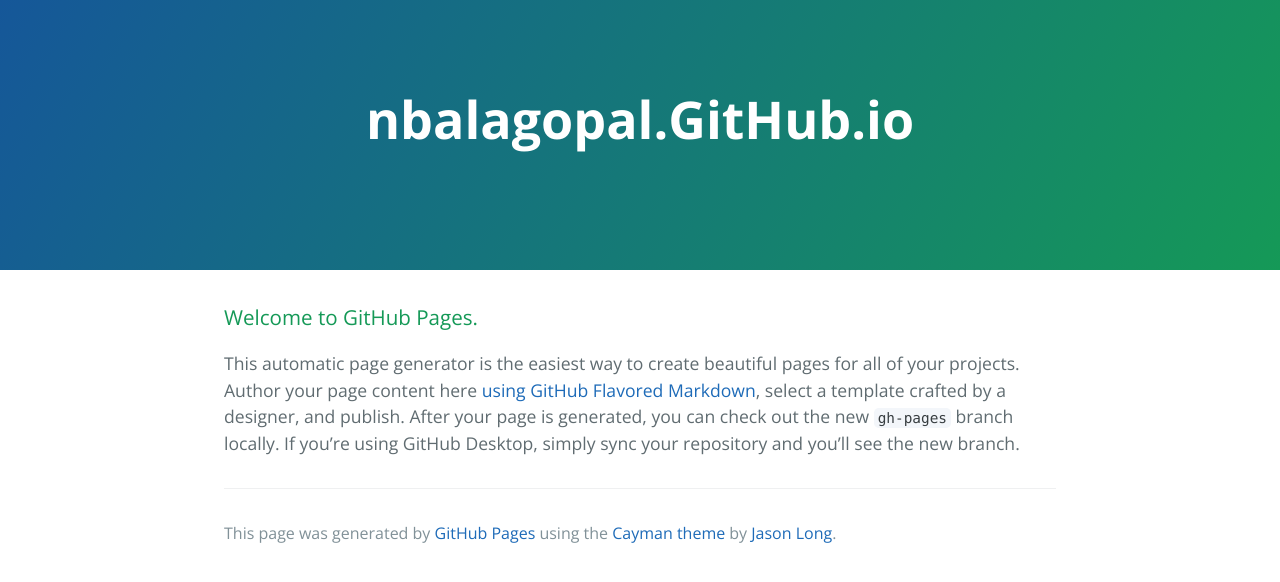
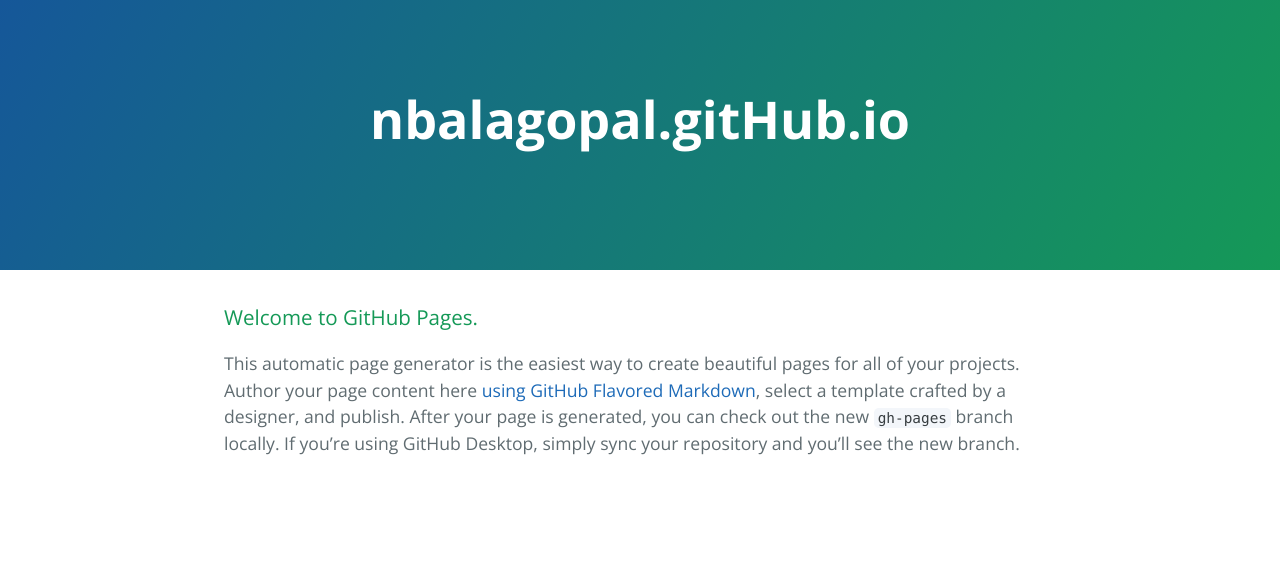
Before and after one commit to nbalagopal/nbalagopal.github.io, a plain HTML site: page index.html in a window 1280 px wide. Drawn offline with nearby package versions, Linux system fonts and the light colour scheme.

Commit message:
Update index.html

```diff
--- a/index.html
+++ b/index.html
@@ -11,7 +11,7 @@
   </head>
   <body>
     <section class="page-header">
-      <h1 class="project-name">nbalagopal.GitHub.io</h1>
+      <h1 class="project-name">nbalagopal.gitHub.io</h1>
       <h2 class="project-tagline"></h2>
     </section>
 
@@ -21,10 +21,6 @@
 
 <p>This automatic page generator is the easiest way to create beautiful pages for all of your projects. Author your page content here <a href="https://guides.github.com/features/mastering-markdown/">using GitHub Flavored Markdown</a>, select a template crafted by a designer, and publish. After your page is generated, you can check out the new <code>gh-pages</code> branch locally. If you’re using GitHub Desktop, simply sync your repository and you’ll see the new branch.</p>
 
-      <footer class="site-footer">
-
-        <span class="site-footer-credits">This page was generated by <a href="https://pages.github.com">GitHub Pages</a> using the <a href="https://github.com/jasonlong/cayman-theme">Cayman theme</a> by <a href="https://twitter.com/jasonlong">Jason Long</a>.</span>
-      </footer>
 
     </section>
 
```
